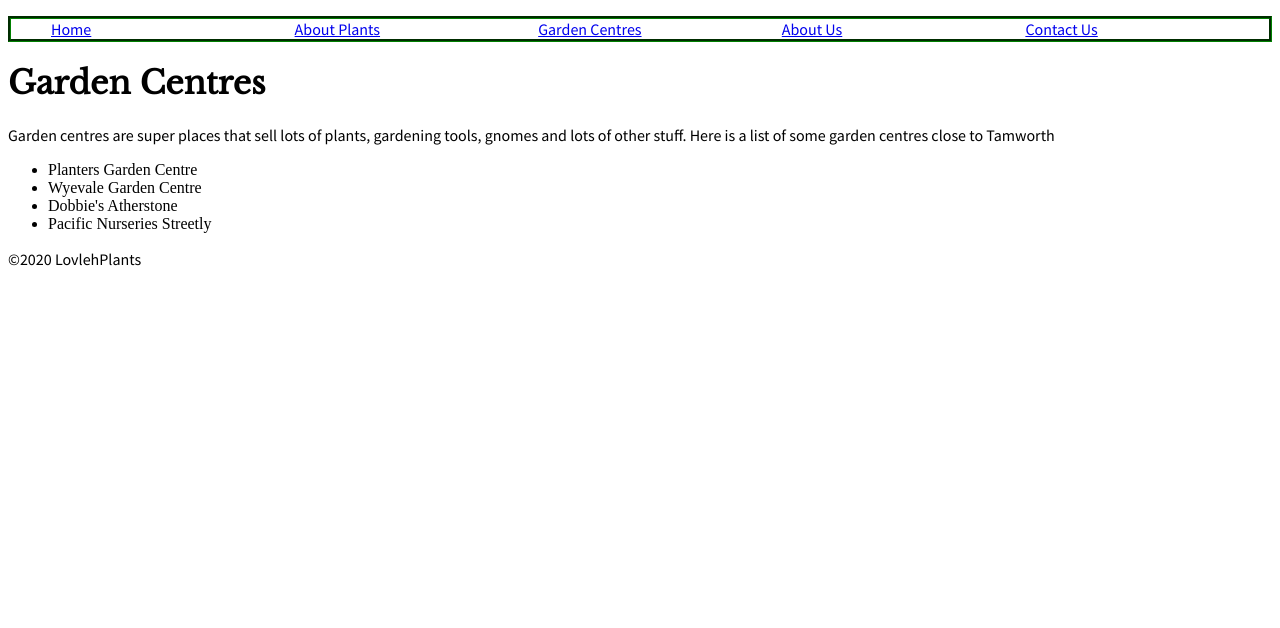
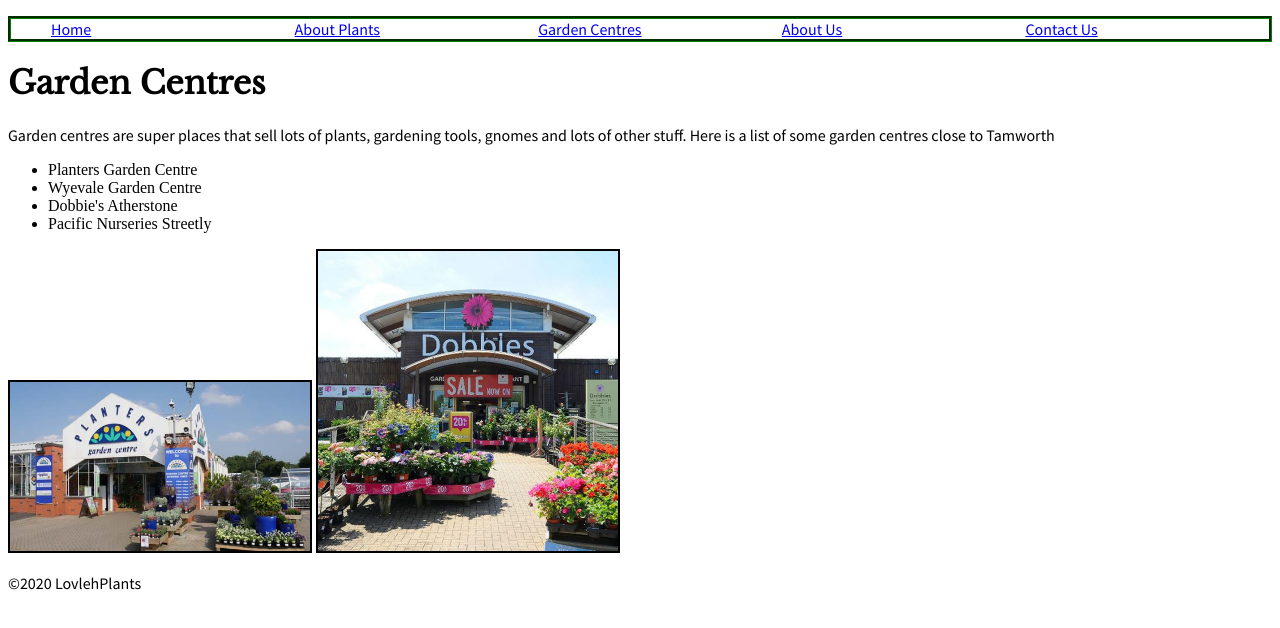
Before and after one commit to carey-andrew/LovlehPlants, a plain HTML site: page gardenCentres.html in a window 1280 px wide. Drawn offline with nearby package versions, Linux system fonts and the light colour scheme.

Commit message:
Added garden centre pictures with css closes #11

```diff
--- a/gardenCentres.css
+++ b/gardenCentres.css
@@ -18,9 +18,13 @@ p {
 .search {
     flex: 1;
     order: 1;
-  }
+}
 
-  .container > li {
+.container > li {
     flex: 1;
     /*flex-basis: 100%;*/
-  }
+}
+
+.gardencentre {
+    border: solid 2px black;
+}
--- a/gardenCentres.html
+++ b/gardenCentres.html
@@ -35,6 +35,18 @@
                 <li>Dobbie's Atherstone</li>
                 <li>Pacific Nurseries Streetly</li>
             </ul>
+            <img
+                src="./images/planters.jpg"
+                width="300"
+                alt="planters Tamworth"
+                class="gardencentre"
+            />
+            <img
+                src="./images/0_DobbiesJPG.jpg"
+                width="300"
+                alt="Dobbies Tamworth"
+                class="gardencentre"
+            />
         </section>
         <footer>
             <p>©2020 LovlehPlants</p>
```
Also changed, not shown: images/0_DobbiesJPG.jpg (added), images/planters.jpg (added). Lines whose indentation alone changed are shown as unchanged.
